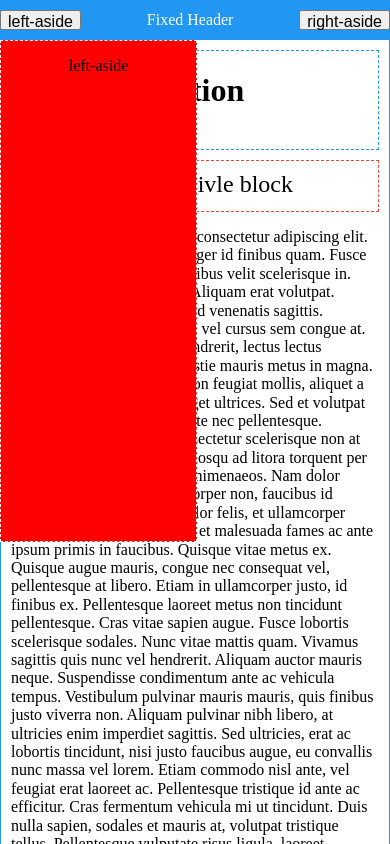
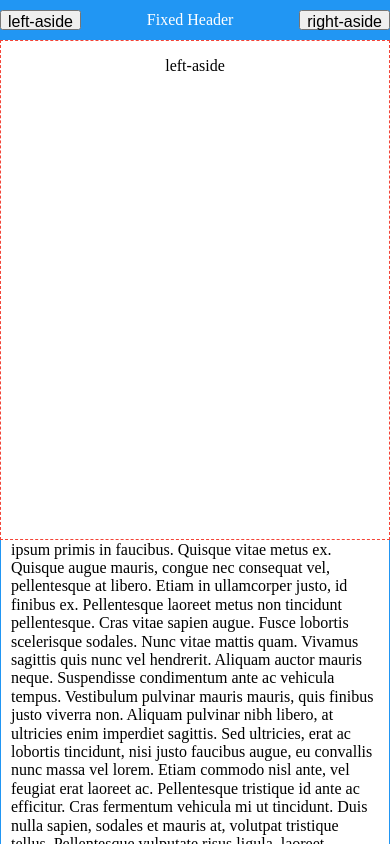
Before and after one commit to yesRedream/TRLogicLLC_test, a plain HTML site: page index.html in a window 390 px wide. Both pictures are taken after a click on the button "left-aside". Shown: the top 844 px of the page. Drawn offline with Linux system fonts and the light colour scheme.

Commit message:
new aside

```diff
--- a/css/style.css
+++ b/css/style.css
@@ -1,16 +1,15 @@
+body {
+  background-color: #fff;
+}
+
 .container {
-  width: 63.055%; /* 1024*100/1624 */
+  position: relative;
+  width: 100%;
   max-width: 1024px;
   min-width: 320px;
   margin-left: auto;
   margin-right: auto;
   box-sizing: border-box;
-}
-
-@media only screen and (max-width : 768px) {
-	.container {
-		width: 100%;
-	}
 }
 
 .header-wrap {
@@ -20,84 +19,60 @@
   display: flex;
   justify-content: space-between;
   align-items: center;
-  min-width: 320px;
   height: 40px;
   color: #ffffff;
   background-color: #2196f3;
-}
-
-@media only screen and (max-width : 320px) {
-  .header-wrap {
-    left: 50%;
-    margin-left: -160px;
-  }
 }
 
 .header-wrap button {
   height: 20px;
 }
 
-.aside-wrap {
-  position: fixed;
-  top: 40px;
-  z-index: -1;
-  display: flex;
-  justify-content: space-between;
-  height: 1px;
+
+
+.left-aside-wrap,
+.right-aside-wrap {
+  position: absolute;
+  z-index: 2;
 }
 
-#left-aside,
-#right-aside {
-  width: 29.2%; /*300px from 1024px*/
-  height: 500px;
+.left-aside-wrap {
+  left: 0;
+}
+
+.right-aside-wrap {
+  right: 0;
+}
+
+.left-aside,
+.right-aside {
+  position: fixed;
+  width: 300px;
+  min-height: 500px;
+  margin: 0 auto;
   text-align: center;
+  background-color: #ffffff;
   border: 1px dashed #f44336;
   transition: .5s;
 }
 
-#left-aside {
-  border-right: none;
+.left-aside {
+  transform: translateX(-100%);
 }
 
-#right-aside {
-  border-left: none;
+.left-aside.active {
+  transform: translateX(0);
 }
 
-#left-aside.active {
-  margin-left: -29.2%;
+.right-aside.active {
+  transform: translateX(-100%);
 }
 
-#right-aside.active {
-  margin-right: -29.2%;
-}
-
-@media only screen and (max-width : 768px) {
-	.aside-wrap {
-		z-index: 2;
-	}
-
-	#left-aside,
-	#right-aside {
-		width: 50%;
-		max-width: 298px;
-    background-color: red;
-		border: 1px dashed #ffffff;
-	}
-
-	#left-aside {
-		margin-left: -480px;
-	}
-
-	#right-aside {
-		margin-right: -480px;
-	}
-
-	#left-aside.active {
-	  margin-left: 0;
-	}
-
-	#right-aside.active {
-	  margin-right: 0;
+@media only screen and (max-width : 420px) {
+	.left-aside,
+	.right-aside {
+    box-sizing: border-box;
+		width: 100%;
 	}
 }
 
--- a/index.html
+++ b/index.html
@@ -14,19 +14,20 @@
 <body>
   <header class="header container">
     <div class="header-wrap container">
-      <button id="left-aside-btn">left-aside</button>
+      <button class="left-aside-btn">left-aside</button>
       <p>Fixed Header</p>
-      <button id="right-aside-btn">right-aside</button>
+      <button class="right-aside-btn">right-aside</button>
     </div>
   </header>
 
-  <div class="aside container">
-    <div class="aside-wrap container">
-      <div id="left-aside">
+  <div class="container">
+    <div class="left-aside-wrap">
+      <div class="left-aside">
         <p>left-aside</p>
       </div>
-
-      <div id="right-aside">
+    </div>
+    <div class="right-aside-wrap">
+      <div class="right-aside">
         <p>right-aside</p>
       </div>
     </div>
--- a/js/main.js
+++ b/js/main.js
@@ -1,10 +1,22 @@
-$("#left-aside-btn").click(function(){
-  $("#left-aside").toggleClass("active");
-});
+if($(window).width() < 420) {
+  $(".left-aside-btn").click(function(){
+    $(".left-aside").toggleClass("active");
+    $(".right-aside").removeClass("active");
+  });
 
-$("#right-aside-btn").click(function(){
-  $("#right-aside").toggleClass("active");
-});
+  $(".right-aside-btn").click(function(){
+    $(".right-aside").toggleClass("active");
+    $(".left-aside").removeClass("active");
+  });
+} else {
+  $(".left-aside-btn").click(function(){
+    $(".left-aside").toggleClass("active");
+  });
+
+  $(".right-aside-btn").click(function(){
+    $(".right-aside").toggleClass("active");
+  });
+}
 
 jQuery("document").ready(function($){
   var right = $('.right-block-wrap');
```
